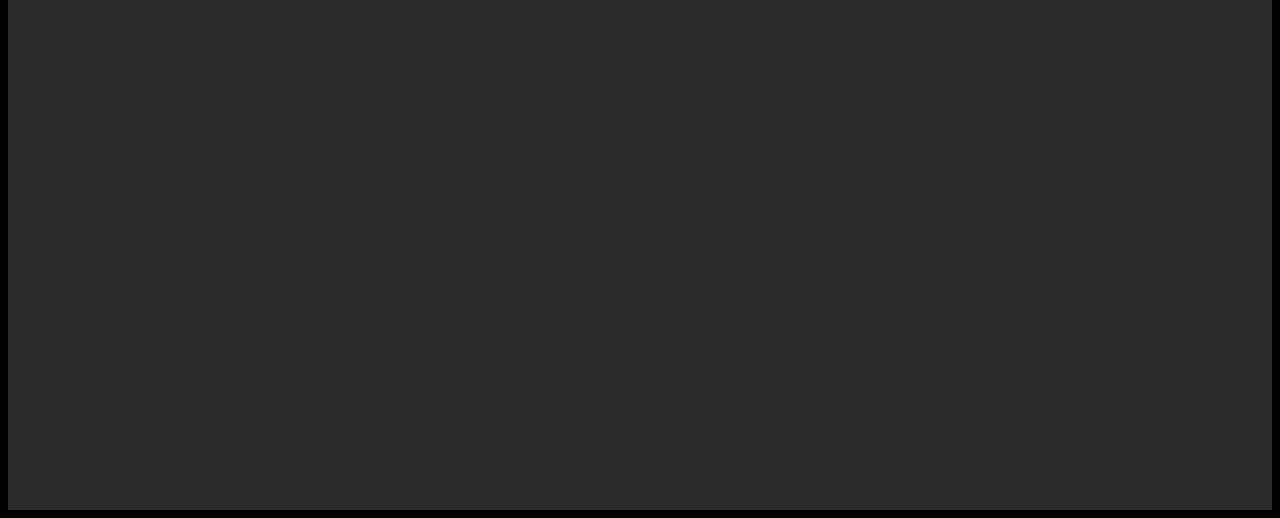
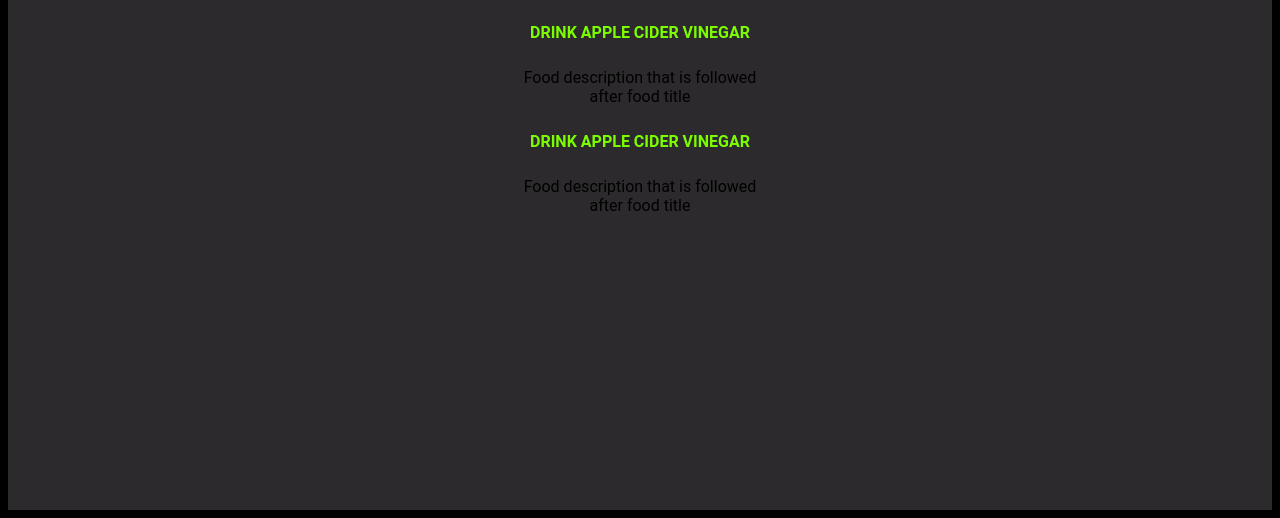
Before and after one commit to danknjoroge/Letuce-Eat, a plain HTML site: page index.html in a window 1280 px wide. Shown: the part 1874-2392 px from the top of the page. Drawn offline with Linux system fonts and the light colour scheme.

Commit message:
it will add 2 card modules

```diff
--- a/index.html
+++ b/index.html
@@ -86,7 +86,20 @@ t
                 Relax in the friendly ambience as you enjoy the aromas of the wood ovens or sit al fresco and soak up the <br>
                 Mildura sunshine.</i></p>
         </div>
+        <div class="row1">
+            <div class="card1">
 
+                <h6>Drink Apple Cider Vinegar</h6>
+                <p>Food description that is followed <br>
+                after food title</p>
+            </div>
+            <div class="card1">
+
+                <h6>Drink Apple Cider Vinegar</h6>
+                <p>Food description that is followed <br>
+                after food title</p>
+            </div>
+        </div>
 
 
 
```
